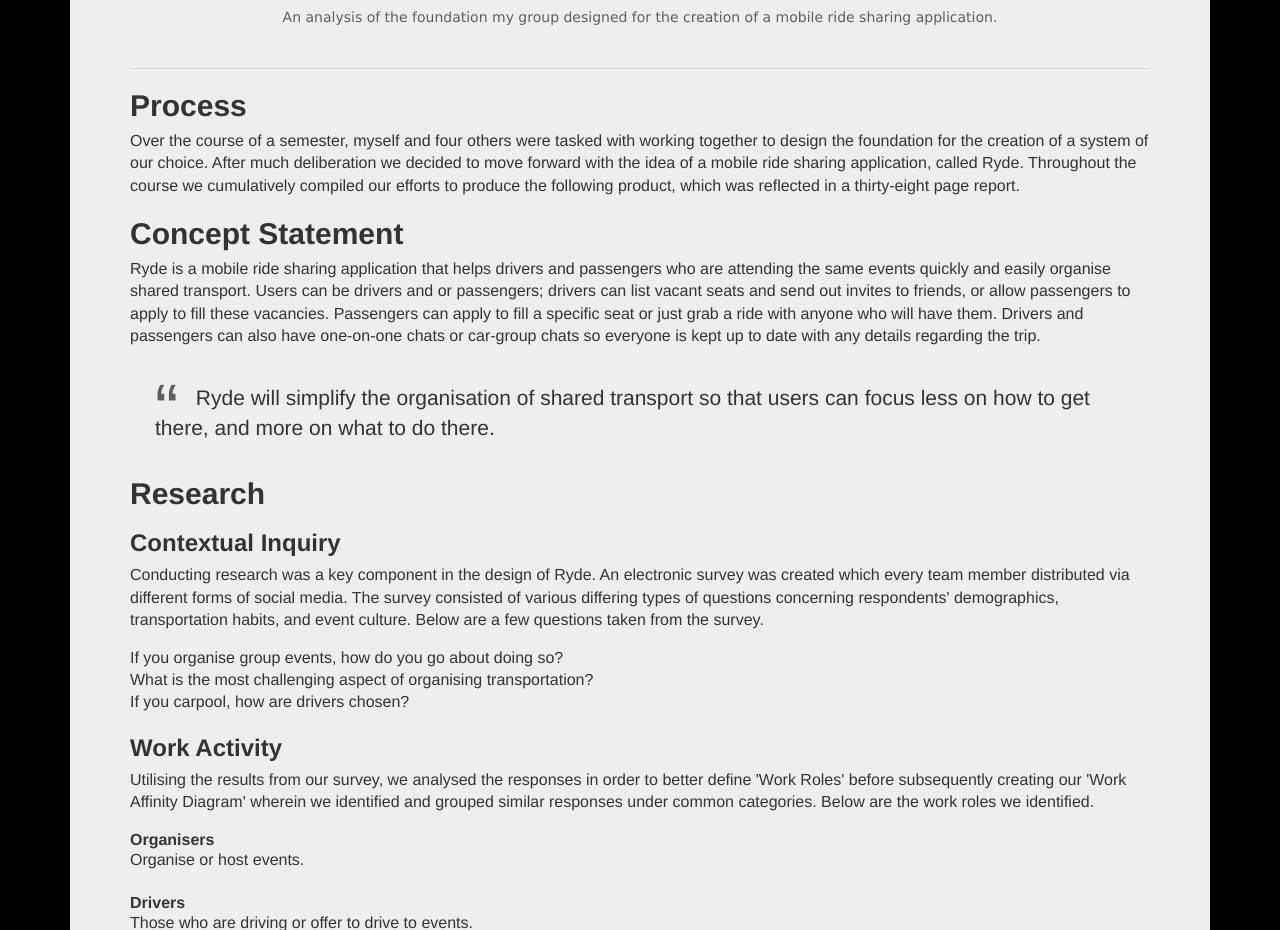
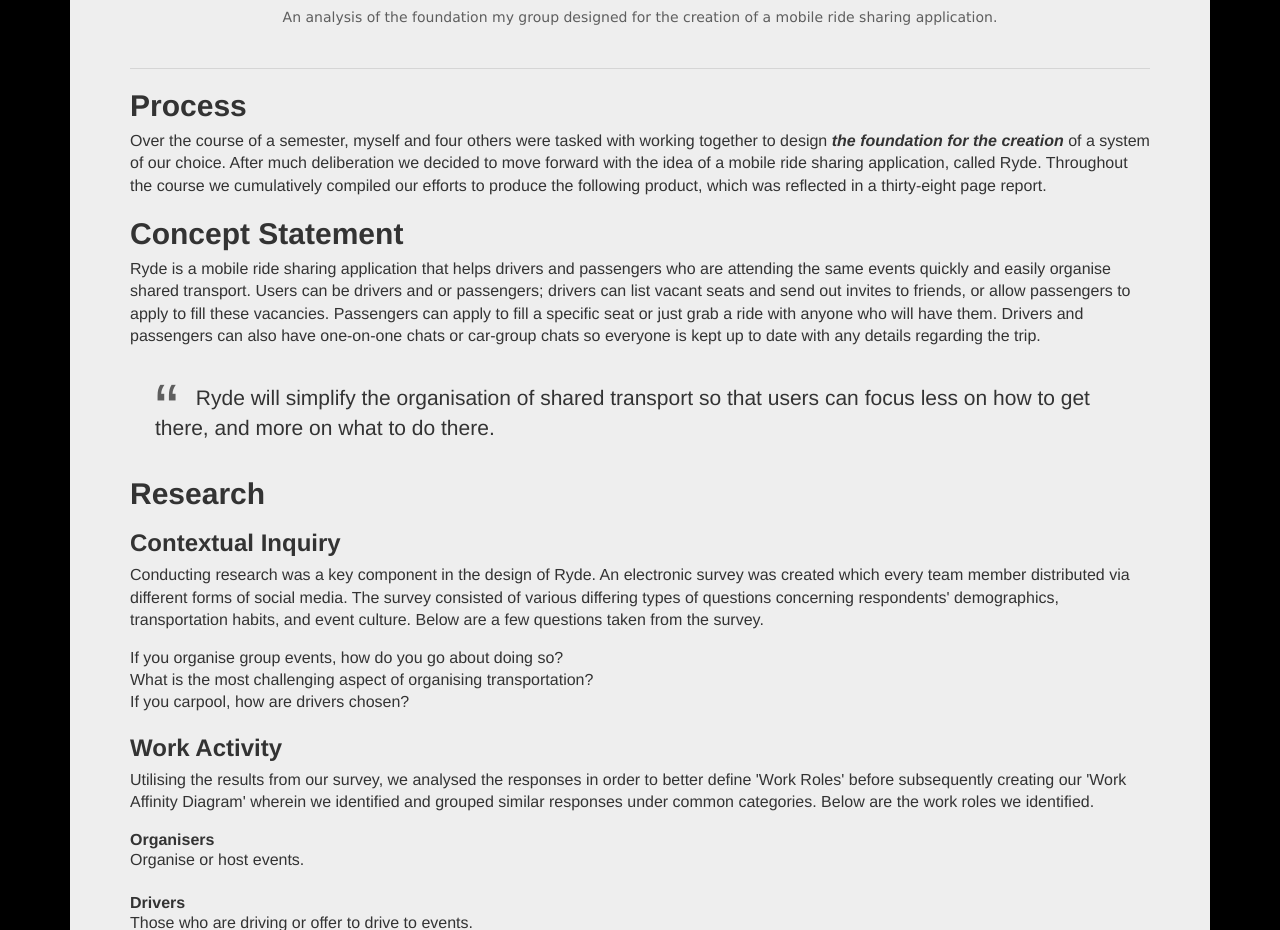
Before and after one commit to grunternz/grunternz.github.io, a plain HTML site: page index.html at #!/ux-group-project in a window 1280 px wide. Shown: the part 1628-2558 px from the top of the page. Drawn offline with nearby package versions, Linux system fonts and the light colour scheme; some packages are replaced by stand-ins of ours.

Commit message:
Added emphasis to the fact that we designed the foundation for the creation of the UXGP app and not the app itself.

```diff
--- a/pages/uxgp.html
+++ b/pages/uxgp.html
@@ -8,7 +8,7 @@
 	<hr>
 
 	<h2>Process</h2>
-	<p class="article">Over the course of a semester, myself and four others were tasked with working together to design the foundation for the creation of a system of our choice. After much deliberation we decided to move forward with the idea of a mobile ride sharing application, called Ryde. Throughout the course we cumulatively compiled our efforts to produce the following product, which was reflected in a thirty-eight page report.</p>
+	<p class="article">Over the course of a semester, myself and four others were tasked with working together to design <b><i>the foundation for the creation</i></b> of a system of our choice. After much deliberation we decided to move forward with the idea of a mobile ride sharing application, called Ryde. Throughout the course we cumulatively compiled our efforts to produce the following product, which was reflected in a thirty-eight page report.</p>
 
 	<h2>Concept Statement</h2>
 	<p class="article">Ryde is a mobile ride sharing application that helps drivers and passengers who are attending the same events quickly and easily organise shared transport. Users can be drivers and or passengers; drivers can list vacant seats and send out invites to friends, or allow passengers to apply to fill these vacancies. Passengers can apply to fill a specific seat or just grab a ride with anyone who will have them. Drivers and passengers can also have one-on-one chats or car-group chats so everyone is kept up to date with any details regarding the trip.</p>
```
